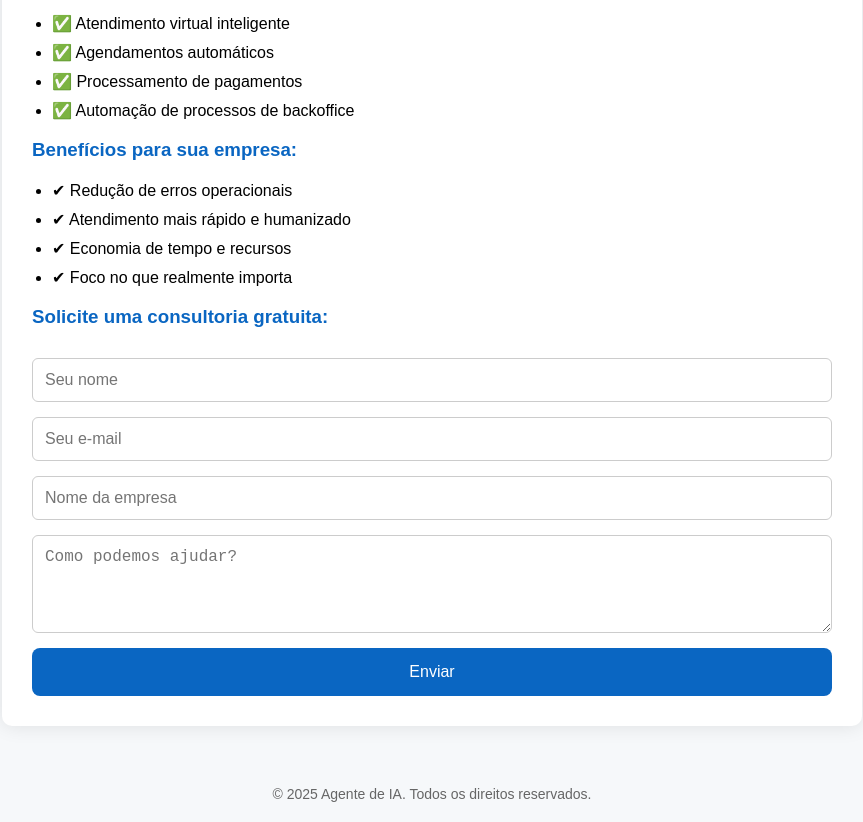
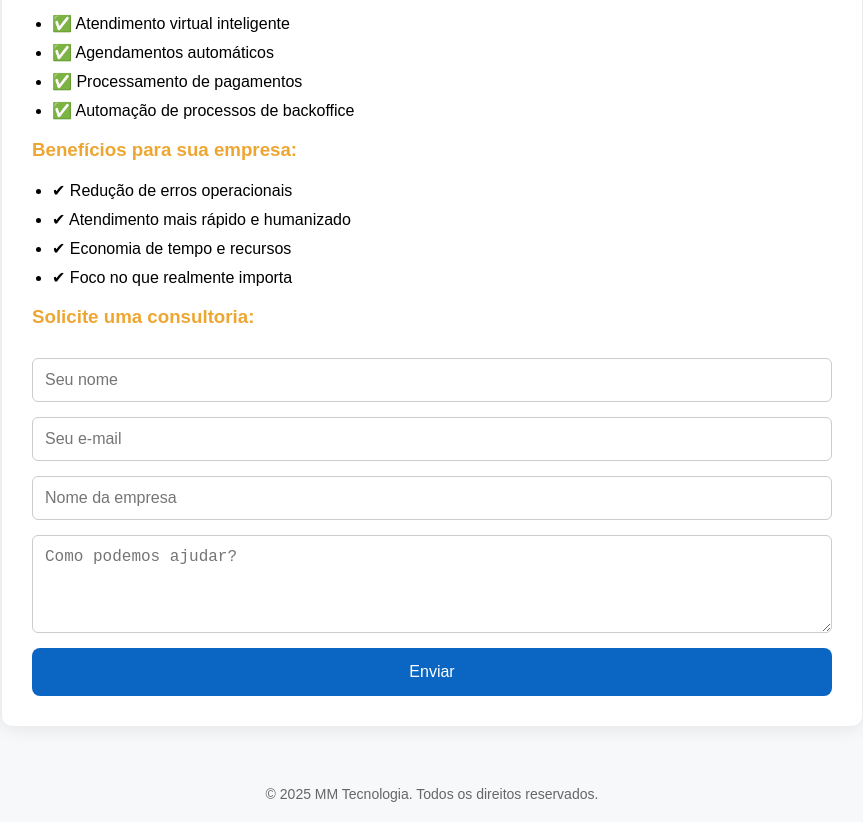
Before and after one commit to SyaneMoreira/landingpage-ia, a plain HTML site: page index.html in a window 1280 px wide. Shown: the part 340-1162 px from the top of the page, without its empty margins (208-1071 px from the left). Drawn offline with Linux system fonts and the light colour scheme.

Commit message:
Update index.html

```diff
--- a/index.html
+++ b/index.html
@@ -29,7 +29,7 @@
     }
 
     h1, h2, h3 {
-      color: #0a66c2;
+      color: #eea632;
     }
 
     ul {
@@ -66,7 +66,7 @@
     }
 
     button:hover {
-      background-color: #004b99;
+      background-color: #eea632;
     }
 
     footer {
@@ -103,7 +103,7 @@
     <li>✔ Foco no que realmente importa</li>
   </ul>
 
-  <h3>Solicite uma consultoria gratuita:</h3>
+  <h3>Solicite uma consultoria:</h3>
   <form action="https://formsubmit.co/syane.moreira@gmail.com" method="POST">
     <input type="text" name="nome" placeholder="Seu nome" required>
     <input type="email" name="email" placeholder="Seu e-mail" required>
@@ -120,7 +120,7 @@
 </div>
 
 <footer>
-  &copy; 2025 Agente de IA. Todos os direitos reservados.
+  &copy; 2025 MM Tecnologia. Todos os direitos reservados.
 </footer>
 
 </body>
```
